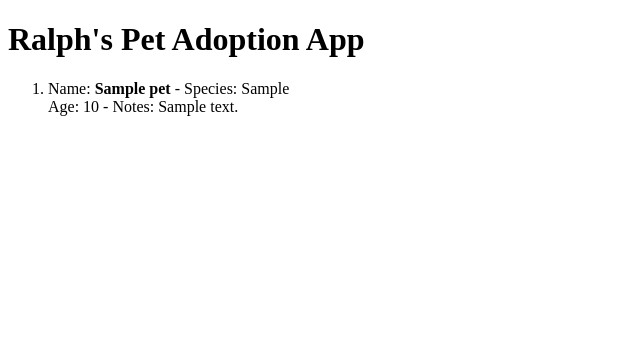
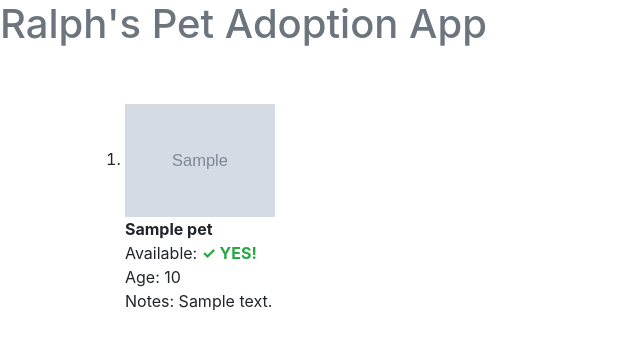
Before and after one commit to RalphsCode/Lesson23-Assignment01, a Flask app: page / in a window 1280 px wide. Shown: the top 350 px of the page, without its empty margins (0-640 px from the left). Run offline with Flask 3, Linux system fonts and the light colour scheme; tables that the repository leaves empty hold one stand-in row (values such as "Sample post"); grey boxes marked "Sample" are stand-in pictures; some libraries are stand-ins or nearby versions.

Commit message:
Added Bootstrap, added the photo to the home page. Cleaned up a few things. Fully Functional.

```diff
--- a/templates/base.html
+++ b/templates/base.html
@@ -3,10 +3,11 @@
 <head>
     <meta charset="UTF-8">
     <meta name="viewport" content="width=device-width, initial-scale=1.0">
+    <link rel="stylesheet" href="https://maxcdn.bootstrapcdn.com/bootstrap/4.0.0/css/bootstrap.min.css">
     <title>{% block title %} {% endblock %}</title>
 </head>
 <body>
-    <h1>Ralph's Pet Adoption App</h1>
+    <h1 class="text-secondary">Ralph's Pet Adoption App</h1><br><br>
     <!-- Display the flashed messages -->
     {% for msg in get_flashed_messages() %}
         <p>{{msg}}</p>
--- a/templates/home.html
+++ b/templates/home.html
@@ -5,10 +5,20 @@ Ralph's Adopt A Pet Home Page
 {% endblock %}
 
 {% block content %}
+<div class="container">
 <ol>
 {% for pet in all_pets %}
-<li>Name: <b>{{pet.name}}</b> - Species: {{pet.species}}<br>
-Age: {{pet.age}} - Notes: {{pet.notes}} <br><br></li>
+<li><img src="{{pet.photo_url}}" width="150"> <br>
+<b>{{pet.name}}</b><br>
+Available:
+    {% if pet.available %}
+        <b class="text-success">&check; YES!</b>
+    {% else %}
+        <b class="text-warning">X</b> - not available
+    {% endif %}
+<br>
+Age: {{pet.age}}<br>Notes: {{pet.notes}} <br><br></li>
 {% endfor %}
 </ol>
+</div>
 {% endblock %}
```
